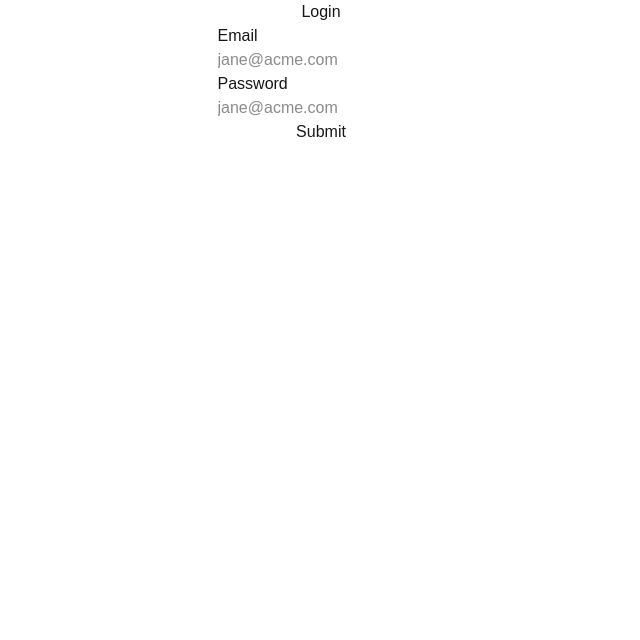
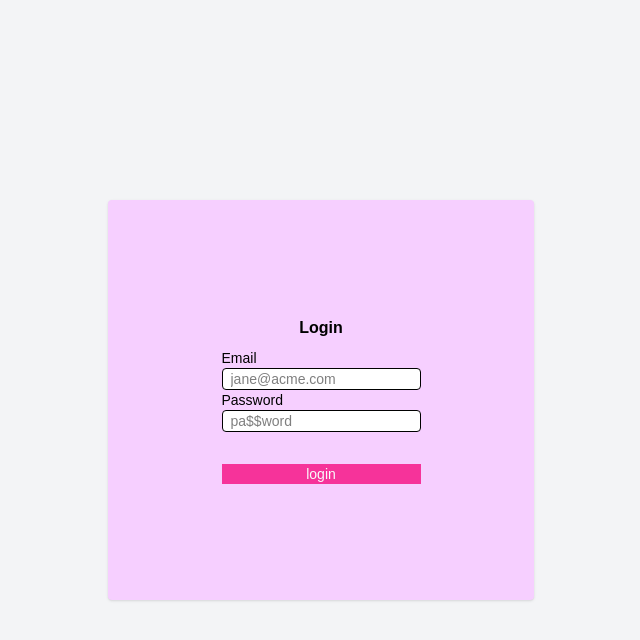
Before and after one commit to adityaspaudel/niwaas, a Next.js app in the folder client/: page /login in a window 1280 px wide. Shown: the top 640 px of the page, without its empty margins (319-959 px from the left). Built offline with nearby package versions, Linux system fonts and the light colour scheme.

Commit message:
css update in login page

```diff
--- a/client/src/app/(auth)/login/page.js
+++ b/client/src/app/(auth)/login/page.js
@@ -22,9 +22,9 @@ const LoginForm = () => {
 	const [apiMessage, setApiMessage] = useState(null);
 	const router = useRouter();
 	return (
-		<div className="flex flex-col justify-center items-center">
-			<h1>Login</h1>
-
+		<div className="flex flex-col justify-center items-center bg-gray-100 h-screen w-screen text-black">
+			<div className="flex flex-col gap-2 p-8 justify-center items-center  border-gray-600 h-1/2 w-1/3 rounded-sm bg-fuchsia-200 shadow hover:shadow-md hover:shadow-black transition ">
+				<h1 className="font-bold">Login</h1>
 				<Formik
 					initialValues={formData}
 					validationSchema={loginSchema}
@@ -42,10 +42,8 @@ const LoginForm = () => {
 							);
 							const data = await response.json();
 							setFormData(values);
-
 							console.log(data);
 							setApiMessage(data.message);
-
 							if (!response.ok) throw new Error("could not login");
 							if (data.role == "admin") router.push(`/admin/${data.id}/home`);
 							else if (data.role == "guest")
@@ -63,18 +61,27 @@ const LoginForm = () => {
 					}}
 				>
 					{({ isSubmitting }) => (
-					<Form className="flex flex-col">
+						<Form className="flex flex-col  text-sm">
 							<label htmlFor="email">Email</label>
-						<Field name="email" placeholder="jane@acme.com" type="email" />
+							<Field
+								className="px-2 border rounded-sm bg-white"
+								name="email"
+								placeholder="jane@acme.com"
+								type="email"
+							/>
 							<label htmlFor="password">Password</label>
 							<Field
+								className="px-2 border rounded-sm bg-white"
 								name="password"
-							placeholder="jane@acme.com"
+								placeholder="pa$$word"
 								type="password"
 							/>
-
-						<button type="submit" disabled={isSubmitting}>
-							Submit
+							<button
+								className="mt-8 text text-gray-50 bg-pink-500 transition hover:bg-pink-600"
+								type="submit"
+								disabled={isSubmitting}
+							>
+								login
 							</button>
 						</Form>
 					)}
@@ -89,6 +96,7 @@ const LoginForm = () => {
 					</div>
 				)}
 			</div>
+		</div>
 	);
 };
 export default LoginForm;
--- a/client/src/app/page.js
+++ b/client/src/app/page.js
@@ -1,65 +1,13 @@
-import Image from "next/image";
+"use client";
+import React from "react";
+import LoginForm from "./(auth)/login/page";
 
-export default function Home() {
-  return (
-    <div className="flex min-h-screen items-center justify-center bg-zinc-50 font-sans dark:bg-black">
-      <main className="flex min-h-screen w-full max-w-3xl flex-col items-center justify-between py-32 px-16 bg-white dark:bg-black sm:items-start">
-        <Image
-          className="dark:invert"
-          src="/next.svg"
-          alt="Next.js logo"
-          width={100}
-          height={20}
-          priority
-        />
-        <div className="flex flex-col items-center gap-6 text-center sm:items-start sm:text-left">
-          <h1 className="max-w-xs text-3xl font-semibold leading-10 tracking-tight text-black dark:text-zinc-50">
-            To get started, edit the page.js file.
-          </h1>
-          <p className="max-w-md text-lg leading-8 text-zinc-600 dark:text-zinc-400">
-            Looking for a starting point or more instructions? Head over to{" "}
-            <a
-              href="https://vercel.com/templates?framework=next.js&utm_source=create-next-app&utm_medium=appdir-template-tw&utm_campaign=create-next-app"
-              className="font-medium text-zinc-950 dark:text-zinc-50"
-            >
-              Templates
-            </a>{" "}
-            or the{" "}
-            <a
-              href="https://nextjs.org/learn?utm_source=create-next-app&utm_medium=appdir-template-tw&utm_campaign=create-next-app"
-              className="font-medium text-zinc-950 dark:text-zinc-50"
-            >
-              Learning
-            </a>{" "}
-            center.
-          </p>
-        </div>
-        <div className="flex flex-col gap-4 text-base font-medium sm:flex-row">
-          <a
-            className="flex h-12 w-full items-center justify-center gap-2 rounded-full bg-foreground px-5 text-background transition-colors hover:bg-[#383838] dark:hover:bg-[#ccc] md:w-[158px]"
-            href="https://vercel.com/new?utm_source=create-next-app&utm_medium=appdir-template-tw&utm_campaign=create-next-app"
-            target="_blank"
-            rel="noopener noreferrer"
-          >
-            <Image
-              className="dark:invert"
-              src="/vercel.svg"
-              alt="Vercel logomark"
-              width={16}
-              height={16}
-            />
-            Deploy Now
-          </a>
-          <a
-            className="flex h-12 w-full items-center justify-center rounded-full border border-solid border-black/[.08] px-5 transition-colors hover:border-transparent hover:bg-black/[.04] dark:border-white/[.145] dark:hover:bg-[#1a1a1a] md:w-[158px]"
-            href="https://nextjs.org/docs?utm_source=create-next-app&utm_medium=appdir-template-tw&utm_campaign=create-next-app"
-            target="_blank"
-            rel="noopener noreferrer"
-          >
-            Documentation
-          </a>
-        </div>
-      </main>
-    </div>
-  );
-}
+const Home = () => {
+	return (
+		<div>
+			<LoginForm />
+		</div>
+	);
+};
+
+export default Home;
```
Lines whose indentation alone changed are shown as unchanged.
